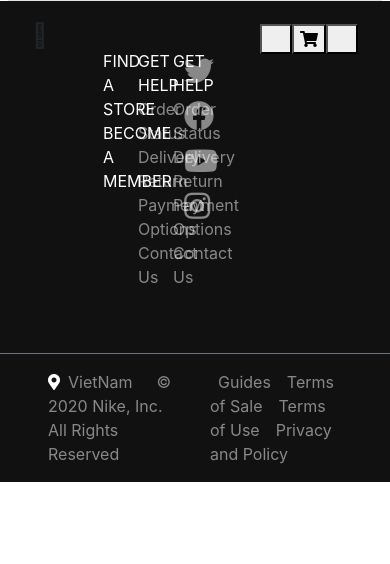
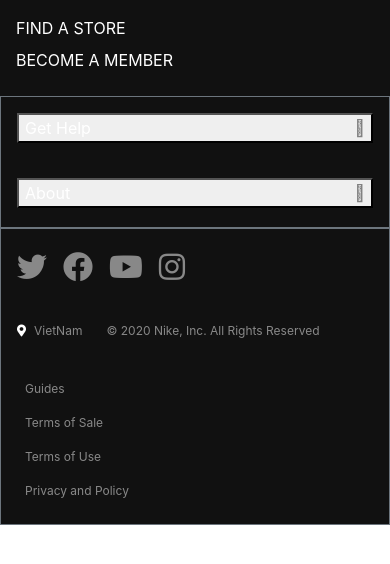
Before and after one commit to snowfox9812/react_shopping_site, a React (Create React App) app: page / in a window 390 px wide. Shown: the top 564 px of the page. Built offline with nearby package versions, Linux system fonts and the light colour scheme.

Commit message:
add responsive for footer

```diff
--- a/src/App.js
+++ b/src/App.js
@@ -6,7 +6,7 @@
 function App() {
   return (
     <div>
-      <Header />
+      {/* <Header /> */}
       <Footer />
     </div>
   );
--- a/src/components/footer/footer.js
+++ b/src/components/footer/footer.js
@@ -1,9 +1,28 @@
-import React from 'react';
+import React, { useState, setState } from 'react';
 
 function Footer() {
+    const [isToggle, setToggle] = useState(false);
+    const handleClick = (e) => {
+        var stateCheck = isToggle;
+        // var dropdownCount = document.getElementsByClassName("dropdown-btn");
+        // var i;
+        // for (i = 0; i < dropdownCount.length; i++) {
+        //     console.log(dropdownCount[i])
+        //     dropdownCount[i].addEventListener("Click", function(){
+        //         var dropdownContent = dropdownCount.nextElementSibling;
+        //         if (dropdownContent.style.display == "block") {
+        //             dropdownContent.style.display = "none"
+        //         } else dropdownContent.style.display = "block";
+        //     })
+        // }
+        if(stateCheck == false) {
+            setToggle(true);
+        } else setToggle(false);
+      }
+
     return (
         <div id="footer">
-            <div className="footer-content">
+            <div id="footer-lg" className="footer-content">
                 <div className="row p-5">
                     <div className="col-3">
                         <ul>
@@ -76,7 +95,7 @@
                         </a>
                     </div>
                 </div>
-                <div className="border-top border-secondary px-5 py-3">
+                <div id="footer-end" className="border-top border-secondary px-5 py-3">
                     <div className="row">
                         <div className="col-6">
                             <span className="text-white-50">
@@ -107,6 +126,105 @@
                     </div>
                 </div>
             </div>
+
+            <div id="footer-sm">
+                <div className="p-3">
+                    <div className="mb-2">
+                        <a className="text-white" href="#">FIND A STORE</a>
+                    </div>
+                    <div className="mb-2">
+                        <a className="text-white" href="#">BECOME A MEMBER</a>
+                    </div>
+                </div>
+                <div className="border border-secondary">
+                    <div className="p-3">
+                        <button class="dropdown-btn w-100" id="sidebar-2" onClick={handleClick}>
+                            <span className="text-white float-left">Get Help</span>
+                            <span className="float-right">
+                                <i class="fal fa-plus"></i>
+                            </span>
+                        </button>
+                        <div id="dropdown-container" className="dropdown-container pl-2" style={{display: isToggle ? 'block': 'none'}}>
+                            <div>
+                                <a className="py-1 px-2 text-white-50" href="#">Order Status</a>
+                            </div>
+                            <div>
+                                <a className="py-1 px-2 text-white-50" href="#">Delivery</a>
+                            </div>
+                            <div>
+                                <a className="py-1 px-2 text-white-50" href="#">Return</a>
+                            </div>
+                            <div>
+                                <a className="py-1 px-2 text-white-50" href="#">Payment Options</a>
+                            </div>
+                            <div>
+                                <a className="py-1 px-2 text-white-50" href="#">Contact Us</a>
+                            </div>
+                        </div>
+                    </div>
+                    <div className="p-3">
+                        <button class="dropdown-btn w-100" id="sidebar-2" onClick={handleClick}>
+                            <span className="text-white float-left">About</span>
+                            <span className="float-right">
+                                <i class="fal fa-plus"></i>
+                            </span>
+                        </button>
+                        <div id="dropdown-container" className="dropdown-container pl-2" style={{display: isToggle ? 'block': 'none'}}>
+                            <div>
+                                <a className="py-1 px-2 text-white-50" href="#">News</a>
+                            </div>
+                            <div>
+                                <a className="py-1 px-2 text-white-50" href="#">Carriers</a>
+                            </div>
+                            <div>
+                                <a className="py-1 px-2 text-white-50" href="#">Investors</a>
+                            </div>
+                            <div>
+                                <a className="py-1 px-2 text-white-50" href="#">Subtainability</a>
+                            </div>
+                        </div>
+                    </div>
+                </div>
+                <div id= "footer-end-mobile" className="border border-secondary">
+                    <div id= "social-network" className="p-3">
+                        <a className="text-white-50" href="#">
+                            <i class="fab fa-twitter"></i>
+                        </a>
+                        <a className="text-white-50 ml-3" href="#">
+                            <i class="fab fa-facebook"></i>
+                        </a>
+                        <a className="text-white-50 ml-3" href="#">
+                            <i class="fab fa-youtube"></i>
+                        </a>
+                        <a className="text-white-50 ml-3" href="#">
+                            <i class="fab fa-instagram"></i>
+                        </a>
+                    </div>
+                    <div className="p-3">
+                        <span className="text-white-50">
+                            <a className="text-white" href= "#">
+                                <i class="fas fa-map-marker-alt"></i>
+                            </a>
+                            <span className="ml-2">VietNam</span>
+                            <span className="ml-4">© 2020 Nike, Inc. All Rights Reserved</span>
+                        </span>
+                    </div>
+                    <div className="p-3">
+                        <div className="py-2">
+                            <a className="text-white-50 mx-2">Guides</a>
+                        </div>
+                        <div className="py-2">
+                            <a className="text-white-50 mx-2">Terms of Sale</a>
+                        </div>
+                        <div className="py-2">
+                            <a className="text-white-50 mx-2">Terms of Use</a>
+                        </div>
+                        <div className="py-2">
+                            <a className="text-white-50 mx-2">Privacy and Policy  </a>
+                        </div>
+                    </div>
+                </div>
+            </div>
         </div>
     );
 }
--- a/src/components/header/header.js
+++ b/src/components/header/header.js
@@ -4,7 +4,7 @@
 
 function Header() {
     return(
-        <div>
+        <div className="bg-white">
             <TopHeader />
             <BottomHeader />
         </div>
--- a/src/index.css
+++ b/src/index.css
@@ -47,6 +47,12 @@
 #footer {
   background-color: #111;
 }
+#footer-end {
+  font-size: 10px;
+}
+#footer-end-mobile{
+  font-size: 12px;
+}
 
 footer-content {
   max-width: 1400px;
@@ -54,6 +60,16 @@
 
 #social-network {
   font-size: 30px;
+}
+
+
+@media (max-width:768px) {
+  #footer-lg {
+    display: none;
+  }
+  #footer-sm {
+    display: block;
+  }
 }
 
 @media (max-width: 992px) {
@@ -71,6 +87,15 @@
   }
   #mobile-nav {
     display: block;
+  }
+}
+
+@media (min-width: 768px) {
+  #footer-lg {
+    display: block;
+  }
+  #footer-sm {
+    display: none;
   }
 }
 
```
